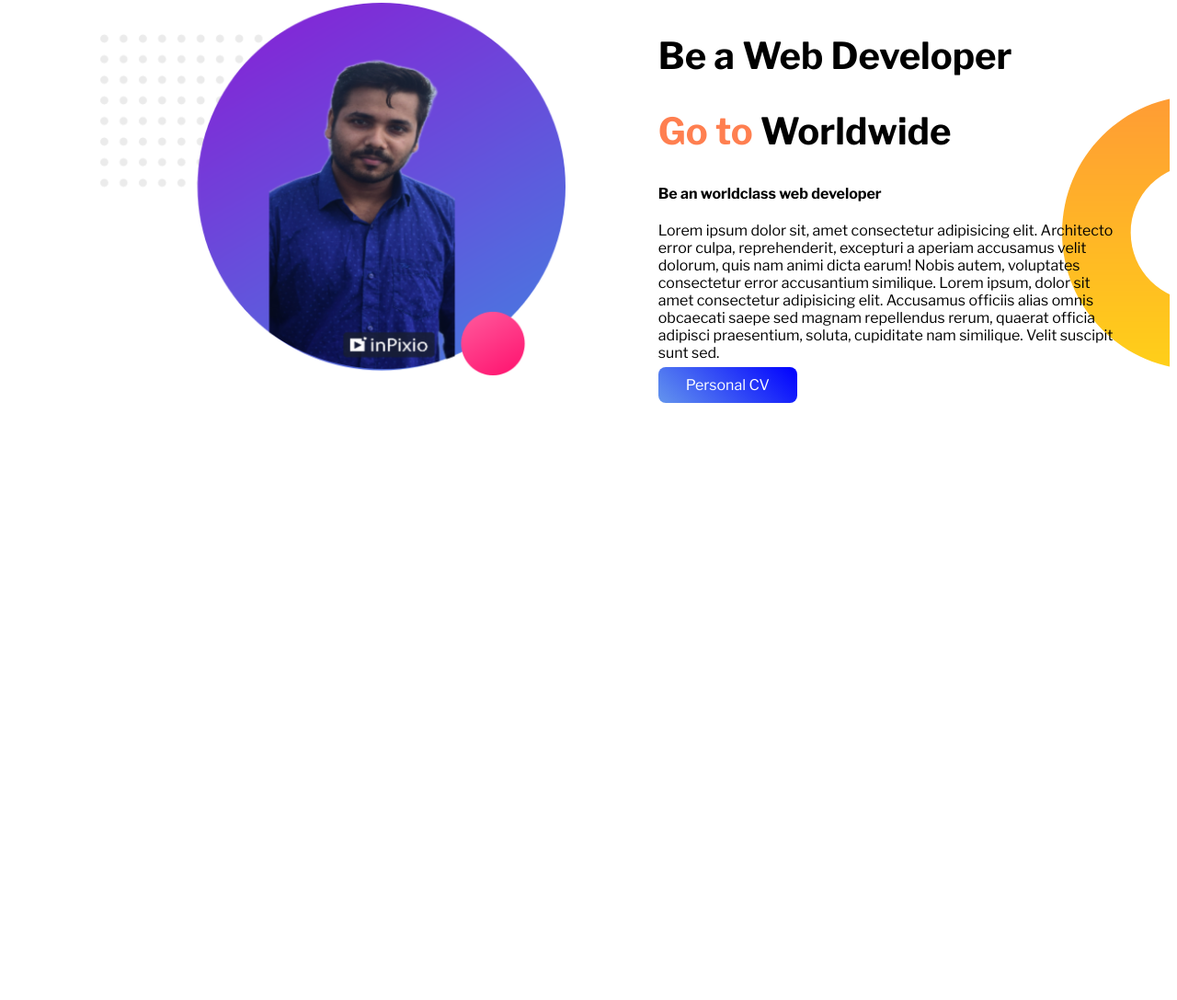
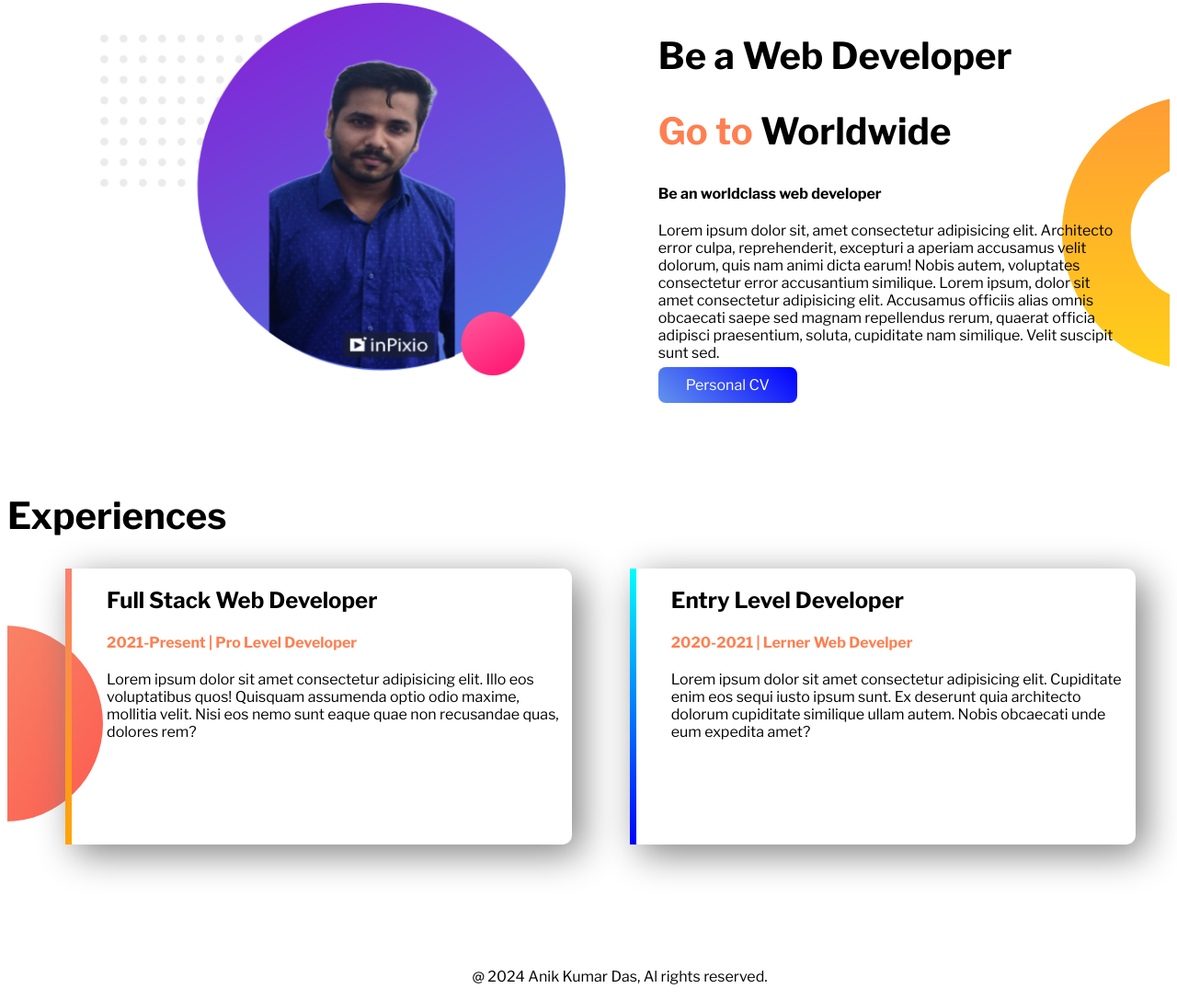
Before and after one commit to akdprince/basic-portfolio, a plain HTML site: page index.html in a window 1280 px wide. Shown: the part 505-1592 px from the top of the page at 92% size. Before the commit the page ends 1016 px from the top, so only its background shows below. Drawn offline with nearby package versions, Linux system fonts and the light colour scheme.

Commit message:
site done

```diff
--- a/index.html
+++ b/index.html
@@ -1,44 +1,98 @@
 <!DOCTYPE html>
 <html lang="en">
   <head>
-    <meta charset="UTF-8">
-    <meta name="viewport" content="width=device-width, initial-scale=1.0">
+    <meta charset="UTF-8" />
+    <meta name="viewport" content="width=device-width, initial-scale=1.0" />
     <title>This an Basic Portfolio</title>
-    <link rel="preconnect" href="https://fonts.googleapis.com">
-    <link rel="preconnect" href="https://fonts.gstatic.com" crossorigin>
-    <link href="https://fonts.googleapis.com/css2?family=Exo+2:ital,wght@0,100..900;1,100..900&family=Libre+Franklin:ital,wght@0,100..900;1,100..900&family=Nunito:ital,wght@0,200..1000;1,200..1000&display=swap" rel="stylesheet">
+    <link rel="preconnect" href="https://fonts.googleapis.com" />
+    <link rel="preconnect" href="https://fonts.gstatic.com" crossorigin />
+    <link
+      href="https://fonts.googleapis.com/css2?family=Exo+2:ital,wght@0,100..900;1,100..900&family=Libre+Franklin:ital,wght@0,100..900;1,100..900&family=Nunito:ital,wght@0,200..1000;1,200..1000&display=swap"
+      rel="stylesheet"
+    />
 
-    <link rel="stylesheet" href="style.css">
+    <link rel="stylesheet" href="style.css" />
   </head>
   <body>
     <section class="top-section">
       <div class="half">
-        <h1>
-            Welcome to a
-        </h1>
-        <h1><span class="name-highlight" >Basic</span> Portfolio</h1>
+        <h1>Welcome to a</h1>
+        <h1><span class="orange-highlight">Basic</span> Portfolio</h1>
         <h4>Best professional web developer</h4>
-        <p>Lorem ipsum dolor sit, amet consectetur adipisicing elit. Architecto error culpa, reprehenderit, excepturi a aperiam accusamus velit dolorum, quis nam animi dicta earum! Nobis autem, voluptates consectetur error accusantium similique. Lorem ipsum, dolor sit amet consectetur adipisicing elit. Accusamus officiis alias omnis obcaecati saepe sed magnam repellendus rerum, quaerat officia adipisci praesentium, soluta, cupiditate nam similique. Velit suscipit sunt sed.</p>
-        <a class="link_button" target="_blank" href="https://www.prothomalo.com/sports/cricket/4azlmo67xu">Hire ME</a>
+        <p>
+          Lorem ipsum dolor sit, amet consectetur adipisicing elit. Architecto
+          error culpa, reprehenderit, excepturi a aperiam accusamus velit
+          dolorum, quis nam animi dicta earum! Nobis autem, voluptates
+          consectetur error accusantium similique. Lorem ipsum, dolor sit amet
+          consectetur adipisicing elit. Accusamus officiis alias omnis obcaecati
+          saepe sed magnam repellendus rerum, quaerat officia adipisci
+          praesentium, soluta, cupiditate nam similique. Velit suscipit sunt
+          sed.
+        </p>
+        <a
+          class="link_button"
+          target="_blank"
+          href="https://www.prothomalo.com/sports/cricket/4azlmo67xu"
+          >Hire ME</a
+        >
       </div>
       <div class="half">
-        <img src="pics/Anikpic.png" alt="">
+        <img src="pics/Anikpic.png" alt="" />
       </div>
     </section>
     <section class="middle-section">
       <div class="half">
-        <img src="pics/Anikpic.png" alt="">
+        <img src="pics/Anikpic.png" alt="" />
       </div>
 
       <div class="half">
-        <h1>
-            Be a Web Developer
-        </h1>
-        <h1><span class="name-highlight" >Go to</span> Worldwide</h1>
+        <h1>Be a Web Developer</h1>
+        <h1><span class="orange-highlight">Go to</span> Worldwide</h1>
         <h4>Be an worldclass web developer</h4>
-        <p>Lorem ipsum dolor sit, amet consectetur adipisicing elit. Architecto error culpa, reprehenderit, excepturi a aperiam accusamus velit dolorum, quis nam animi dicta earum! Nobis autem, voluptates consectetur error accusantium similique. Lorem ipsum, dolor sit amet consectetur adipisicing elit. Accusamus officiis alias omnis obcaecati saepe sed magnam repellendus rerum, quaerat officia adipisci praesentium, soluta, cupiditate nam similique. Velit suscipit sunt sed.</p>
-        <a class="link_button" target="_blank" href="https://www.linkedin.com/in/anik-kumar-das-967462149/">Personal CV</a>
+        <p>
+          Lorem ipsum dolor sit, amet consectetur adipisicing elit. Architecto
+          error culpa, reprehenderit, excepturi a aperiam accusamus velit
+          dolorum, quis nam animi dicta earum! Nobis autem, voluptates
+          consectetur error accusantium similique. Lorem ipsum, dolor sit amet
+          consectetur adipisicing elit. Accusamus officiis alias omnis obcaecati
+          saepe sed magnam repellendus rerum, quaerat officia adipisci
+          praesentium, soluta, cupiditate nam similique. Velit suscipit sunt
+          sed.
+        </p>
+        <a
+          class="link_button"
+          target="_blank"
+          href="https://www.linkedin.com/in/anik-kumar-das-967462149/"
+          >Personal CV</a
+        >
       </div>
     </section>
+    <section class="experience-area">
+      <h1>Experiences</h1>
+      <div id="pro-exp" class="half-width exp">
+        <h2>Full Stack Web Developer</h2>
+        <h4 class="orange-highlight">2021-Present | Pro Level Developer</h4>
+        <p>
+          Lorem ipsum dolor sit amet consectetur adipisicing elit. Illo eos
+          voluptatibus quos! Quisquam assumenda optio odio maxime, mollitia
+          velit. Nisi eos nemo sunt eaque quae non recusandae quas, dolores rem?
+        </p>
+      </div>
+      <div id="entry-exp" class="half-width exp">
+        <h2>Entry Level Developer</h2>
+        <h4 class="orange-highlight">2020-2021 | Lerner Web Develper</h4>
+        <p>
+          Lorem ipsum dolor sit amet consectetur adipisicing elit. Cupiditate
+          enim eos sequi iusto ipsum sunt. Ex deserunt quia architecto dolorum
+          cupiditate similique ullam autem. Nobis obcaecati unde eum expedita
+          amet?
+        </p>
+      </div>
+    </section>
+    <footer>
+      <div class="footer">
+        <p>@ 2024 Anik Kumar Das, Al rights reserved.</p>
+      </div>
+    </footer>
   </body>
 </html>
--- a/style.css
+++ b/style.css
@@ -1,49 +1,80 @@
-body{
+body {
   font-family: "Libre Franklin", sans-serif;
-
 }
 
-.name-highlight{
-    color:coral;
-
+.orange-highlight {
+  color: coral;
 }
 
-h1{
+h1 {
   font-size: 40px;
 }
 
-.half{
+.half {
   width: 40%;
   float: left;
   margin-left: 5%;
   padding-left: 3%;
 }
 
-.half img{
+.half img {
   width: 100%;
 }
 
-.top-section{
+.top-section {
   background-image: url("./pics/top-banner.png");
   background-repeat: no-repeat;
 }
 
-
-.middle-section{
+.middle-section {
   background-image: url("/pics/dream-bg.png");
   background-repeat: no-repeat;
   background-position: right;
 }
 
-section{
+section {
   height: 500px;
 }
 
-.link_button{
+.link_button {
   text-decoration: none;
-    background-image: linear-gradient(45deg,cornflowerblue , blue );
+  background-image: linear-gradient(45deg, cornflowerblue, blue);
   padding: 10px 30px;
   color: white;
   border-radius: 8px;
+}
 
+.experience-area {
+  background-image: url("/pics/exp-bg.png");
+  background-repeat: no-repeat;
+  background-position: left;
 }
+
+.half-width {
+  width: 40%;
+  float: left;
+  margin-left: 5%;
+  padding-left: 3%;
+}
+
+.exp {
+  box-shadow: 10px 10px 40px gray;
+  border-radius: 10px;
+  height: 60%;
+}
+
+#pro-exp {
+  border-left: 7px solid;
+  border-image: linear-gradient(180deg, salmon, orange);
+  border-image-slice: 1;
+}
+
+#entry-exp {
+  border-left: 7px solid;
+  border-image: linear-gradient(180deg, cyan, blue);
+  border-image-slice: 1;
+}
+
+.footer {
+  margin-left: 40%;
+}
```
Lines whose indentation alone changed are shown as unchanged.
